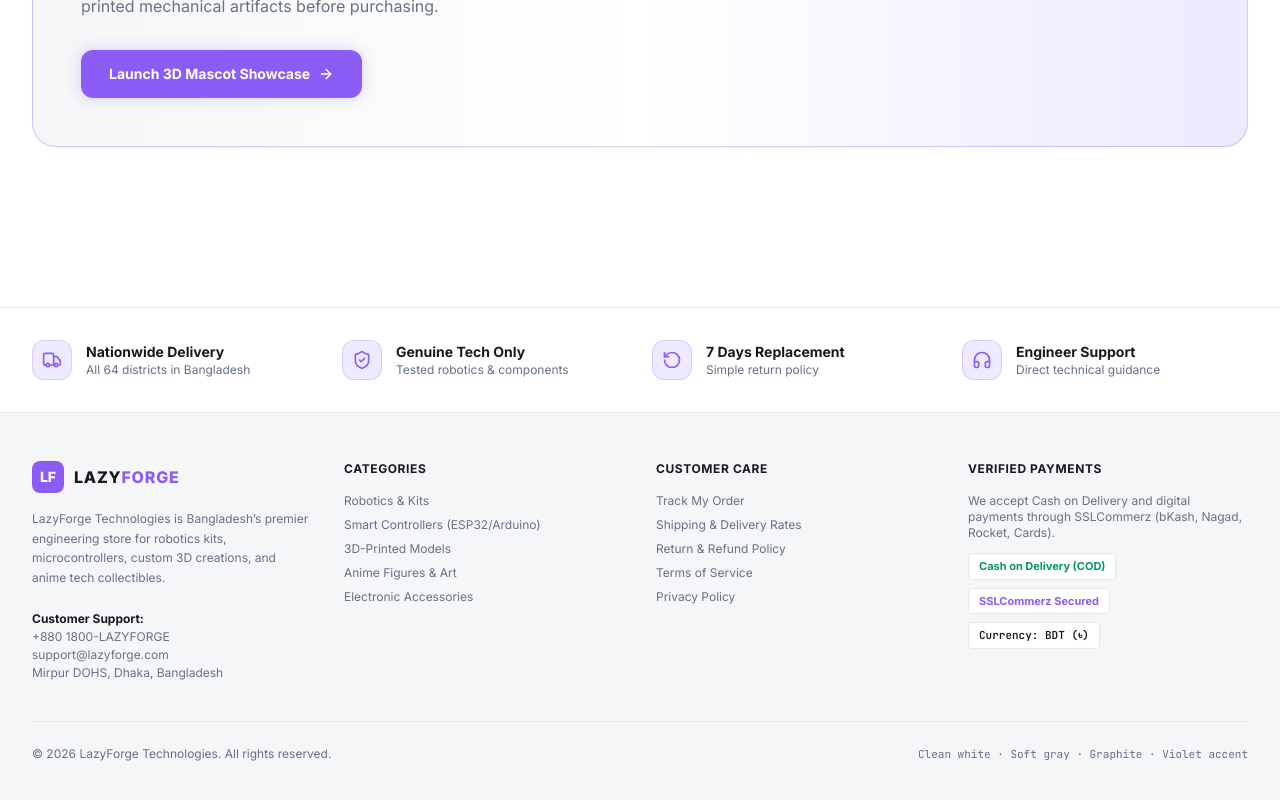
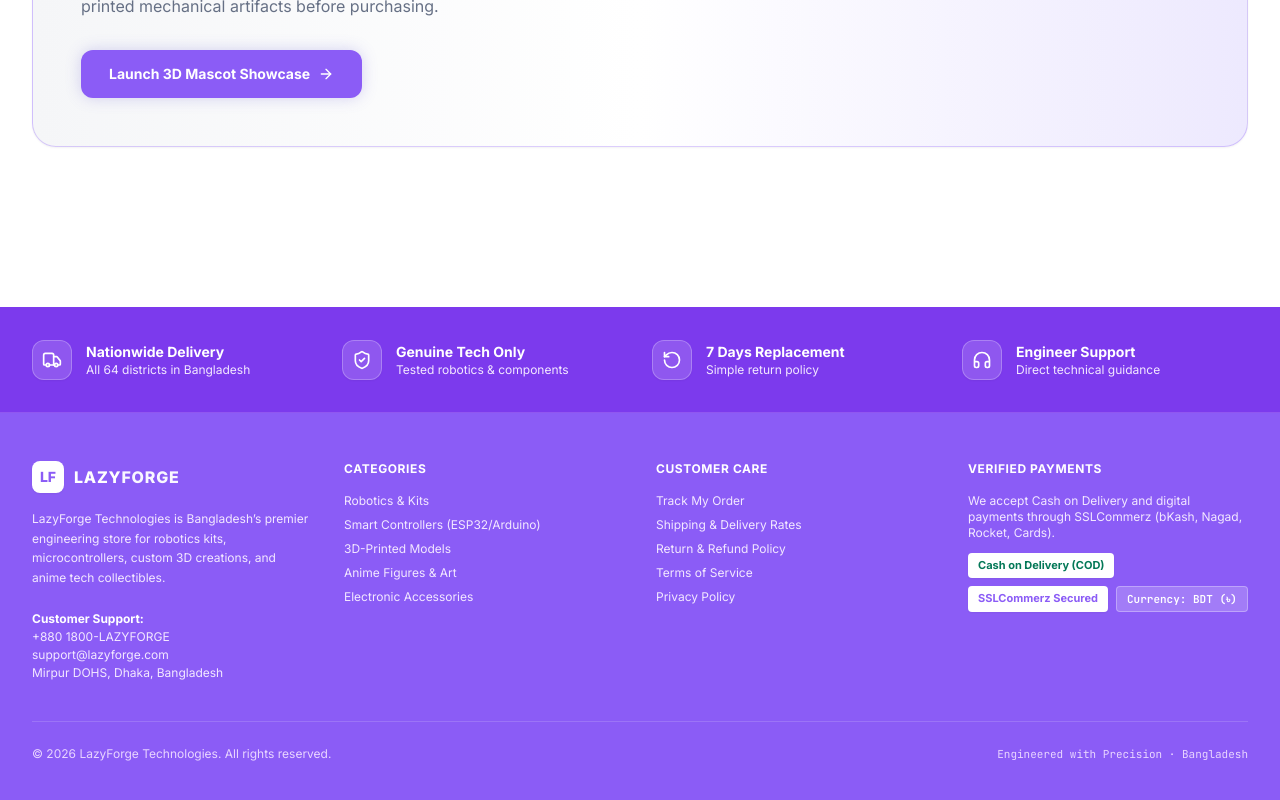
Before and after one commit to Ift4Kher/lazyforge, a React (Vite) app in the folder frontend/: page / in a window 1280 px wide. Shown: the part 1596-2396 px from the top of the page. Built offline with nearby package versions, Linux system fonts and the light colour scheme; no server answers.

Commit message:
feat(footer): update footer to matching violet #8B5CF6 theme

```diff
--- a/frontend/src/components/common/Footer.jsx
+++ b/frontend/src/components/common/Footer.jsx
@@ -4,44 +4,44 @@ import { ShieldCheck, Truck, Headphones, RotateCcw } from 'lucide-react';
 
 export function Footer() {
   return (
-    <footer className="bg-brand-softGray border-t border-brand-border mt-20 text-brand-graphite">
+    <footer className="bg-[#8B5CF6] border-t border-[#7C3AED] mt-20 text-white">
       {/* Value Proposition Highlights */}
-      <div className="border-b border-brand-border py-8 bg-white">
+      <div className="border-b border-white/15 py-8 bg-[#7C3AED]">
         <div className="max-w-7xl mx-auto px-4 sm:px-6 lg:px-8 grid grid-cols-2 md:grid-cols-4 gap-6 text-center md:text-left">
           <div className="flex items-center space-x-3.5 justify-center md:justify-start">
-            <div className="w-10 h-10 rounded-xl bg-brand-accentSubtle border border-brand-accent/20 flex items-center justify-center text-brand-accent">
+            <div className="w-10 h-10 rounded-xl bg-white/15 border border-white/25 flex items-center justify-center text-white shadow-sm">
               <Truck className="w-5 h-5" />
             </div>
             <div>
-              <h4 className="text-sm font-bold text-brand-graphite">Nationwide Delivery</h4>
-              <p className="text-xs text-brand-muted">All 64 districts in Bangladesh</p>
+              <h4 className="text-sm font-bold text-white">Nationwide Delivery</h4>
+              <p className="text-xs text-purple-100">All 64 districts in Bangladesh</p>
             </div>
           </div>
           <div className="flex items-center space-x-3.5 justify-center md:justify-start">
-            <div className="w-10 h-10 rounded-xl bg-brand-accentSubtle border border-brand-accent/20 flex items-center justify-center text-brand-accent">
+            <div className="w-10 h-10 rounded-xl bg-white/15 border border-white/25 flex items-center justify-center text-white shadow-sm">
               <ShieldCheck className="w-5 h-5" />
             </div>
             <div>
-              <h4 className="text-sm font-bold text-brand-graphite">Genuine Tech Only</h4>
-              <p className="text-xs text-brand-muted">Tested robotics & components</p>
+              <h4 className="text-sm font-bold text-white">Genuine Tech Only</h4>
+              <p className="text-xs text-purple-100">Tested robotics & components</p>
             </div>
           </div>
           <div className="flex items-center space-x-3.5 justify-center md:justify-start">
-            <div className="w-10 h-10 rounded-xl bg-brand-accentSubtle border border-brand-accent/20 flex items-center justify-center text-brand-accent">
+            <div className="w-10 h-10 rounded-xl bg-white/15 border border-white/25 flex items-center justify-center text-white shadow-sm">
               <RotateCcw className="w-5 h-5" />
             </div>
             <div>
-              <h4 className="text-sm font-bold text-brand-graphite">7 Days Replacement</h4>
-              <p className="text-xs text-brand-muted">Simple return policy</p>
+              <h4 className="text-sm font-bold text-white">7 Days Replacement</h4>
+              <p className="text-xs text-purple-100">Simple return policy</p>
             </div>
           </div>
           <div className="flex items-center space-x-3.5 justify-center md:justify-start">
-            <div className="w-10 h-10 rounded-xl bg-brand-accentSubtle border border-brand-accent/20 flex items-center justify-center text-brand-accent">
+            <div className="w-10 h-10 rounded-xl bg-white/15 border border-white/25 flex items-center justify-center text-white shadow-sm">
               <Headphones className="w-5 h-5" />
             </div>
             <div>
-              <h4 className="text-sm font-bold text-brand-graphite">Engineer Support</h4>
-              <p className="text-xs text-brand-muted">Direct technical guidance</p>
+              <h4 className="text-sm font-bold text-white">Engineer Support</h4>
+              <p className="text-xs text-purple-100">Direct technical guidance</p>
             </div>
           </div>
         </div>
@@ -53,18 +53,18 @@ export function Footer() {
           {/* Brand Info */}
           <div className="space-y-4">
             <div className="flex items-center space-x-2.5">
-              <div className="w-8 h-8 rounded-lg bg-brand-accent flex items-center justify-center text-white font-extrabold text-sm">
+              <div className="w-8 h-8 rounded-lg bg-white flex items-center justify-center text-[#8B5CF6] font-extrabold text-sm shadow-sm">
                 LF
               </div>
-              <span className="text-base font-extrabold tracking-wider text-brand-graphite">
-                LAZY<span className="text-brand-accent">FORGE</span>
+              <span className="text-base font-extrabold tracking-wider text-white">
+                LAZY<span className="text-white/95">FORGE</span>
               </span>
             </div>
-            <p className="text-xs text-brand-muted leading-relaxed">
+            <p className="text-xs text-purple-100 leading-relaxed">
               LazyForge Technologies is Bangladesh’s premier engineering store for robotics kits, microcontrollers, custom 3D creations, and anime tech collectibles.
             </p>
-            <div className="pt-2 text-xs text-brand-muted space-y-0.5">
-              <p className="font-bold text-brand-graphite">Customer Support:</p>
+            <div className="pt-2 text-xs text-purple-100 space-y-0.5">
+              <p className="font-bold text-white">Customer Support:</p>
               <p>+880 1800-LAZYFORGE</p>
               <p>support@lazyforge.com</p>
               <p>Mirpur DOHS, Dhaka, Bangladesh</p>
@@ -73,42 +73,42 @@ export function Footer() {
 
           {/* Catalog Categories */}
           <div>
-            <h4 className="text-xs font-bold uppercase tracking-wider text-brand-graphite mb-4">Categories</h4>
-            <ul className="space-y-2 text-xs text-brand-muted">
-              <li><Link to="/products?category=robotics-kits" className="hover:text-brand-accent">Robotics & Kits</Link></li>
-              <li><Link to="/products?category=smart-controllers" className="hover:text-brand-accent">Smart Controllers (ESP32/Arduino)</Link></li>
-              <li><Link to="/products?category=3d-printed-models" className="hover:text-brand-accent">3D-Printed Models</Link></li>
-              <li><Link to="/products?category=anime-collectibles" className="hover:text-brand-accent">Anime Figures & Art</Link></li>
-              <li><Link to="/products?category=electronic-accessories" className="hover:text-brand-accent">Electronic Accessories</Link></li>
+            <h4 className="text-xs font-bold uppercase tracking-wider text-white mb-4">Categories</h4>
+            <ul className="space-y-2 text-xs text-purple-100">
+              <li><Link to="/products?category=robotics-kits" className="hover:text-white transition-colors">Robotics & Kits</Link></li>
+              <li><Link to="/products?category=smart-controllers" className="hover:text-white transition-colors">Smart Controllers (ESP32/Arduino)</Link></li>
+              <li><Link to="/products?category=3d-printed-models" className="hover:text-white transition-colors">3D-Printed Models</Link></li>
+              <li><Link to="/products?category=anime-collectibles" className="hover:text-white transition-colors">Anime Figures & Art</Link></li>
+              <li><Link to="/products?category=electronic-accessories" className="hover:text-white transition-colors">Electronic Accessories</Link></li>
             </ul>
           </div>
 
           {/* Customer Care */}
           <div>
-            <h4 className="text-xs font-bold uppercase tracking-wider text-brand-graphite mb-4">Customer Care</h4>
-            <ul className="space-y-2 text-xs text-brand-muted">
-              <li><Link to="/orders/track" className="hover:text-brand-accent">Track My Order</Link></li>
-              <li><Link to="/shipping-policy" className="hover:text-brand-accent">Shipping & Delivery Rates</Link></li>
-              <li><Link to="/return-refund" className="hover:text-brand-accent">Return & Refund Policy</Link></li>
-              <li><Link to="/terms" className="hover:text-brand-accent">Terms of Service</Link></li>
-              <li><Link to="/privacy" className="hover:text-brand-accent">Privacy Policy</Link></li>
+            <h4 className="text-xs font-bold uppercase tracking-wider text-white mb-4">Customer Care</h4>
+            <ul className="space-y-2 text-xs text-purple-100">
+              <li><Link to="/orders/track" className="hover:text-white transition-colors">Track My Order</Link></li>
+              <li><Link to="/shipping-policy" className="hover:text-white transition-colors">Shipping & Delivery Rates</Link></li>
+              <li><Link to="/return-refund" className="hover:text-white transition-colors">Return & Refund Policy</Link></li>
+              <li><Link to="/terms" className="hover:text-white transition-colors">Terms of Service</Link></li>
+              <li><Link to="/privacy" className="hover:text-white transition-colors">Privacy Policy</Link></li>
             </ul>
           </div>
 
           {/* Payment & Security */}
           <div>
-            <h4 className="text-xs font-bold uppercase tracking-wider text-brand-graphite mb-4">Verified Payments</h4>
-            <p className="text-xs text-brand-muted mb-3">
+            <h4 className="text-xs font-bold uppercase tracking-wider text-white mb-4">Verified Payments</h4>
+            <p className="text-xs text-purple-100 mb-3">
               We accept Cash on Delivery and digital payments through SSLCommerz (bKash, Nagad, Rocket, Cards).
             </p>
             <div className="flex flex-wrap gap-2">
-              <span className="px-2.5 py-1 rounded bg-white border border-brand-border text-[11px] font-bold text-emerald-600">
+              <span className="px-2.5 py-1 rounded bg-white text-[11px] font-bold text-emerald-700 shadow-sm">
                 Cash on Delivery (COD)
               </span>
-              <span className="px-2.5 py-1 rounded bg-white border border-brand-border text-[11px] font-bold text-brand-accent">
+              <span className="px-2.5 py-1 rounded bg-white text-[11px] font-bold text-[#8B5CF6] shadow-sm">
                 SSLCommerz Secured
               </span>
-              <span className="px-2.5 py-1 rounded bg-white border border-brand-border text-[11px] font-mono font-semibold text-brand-graphite">
+              <span className="px-2.5 py-1 rounded bg-white/20 border border-white/30 text-[11px] font-mono font-semibold text-white">
                 Currency: BDT (৳)
               </span>
             </div>
@@ -116,10 +116,10 @@ export function Footer() {
         </div>
 
         {/* Bottom copyright */}
-        <div className="border-t border-brand-border mt-10 pt-6 flex flex-col sm:flex-row items-center justify-between text-xs text-brand-muted">
+        <div className="border-t border-white/15 mt-10 pt-6 flex flex-col sm:flex-row items-center justify-between text-xs text-purple-200">
           <p>© {new Date().getFullYear()} LazyForge Technologies. All rights reserved.</p>
-          <p className="mt-2 sm:mt-0 font-mono text-[11px]">
-            Clean white · Soft gray · Graphite · Violet accent
+          <p className="mt-2 sm:mt-0 font-mono text-[11px] text-purple-200">
+            Engineered with Precision · Bangladesh
           </p>
         </div>
       </div>
```
